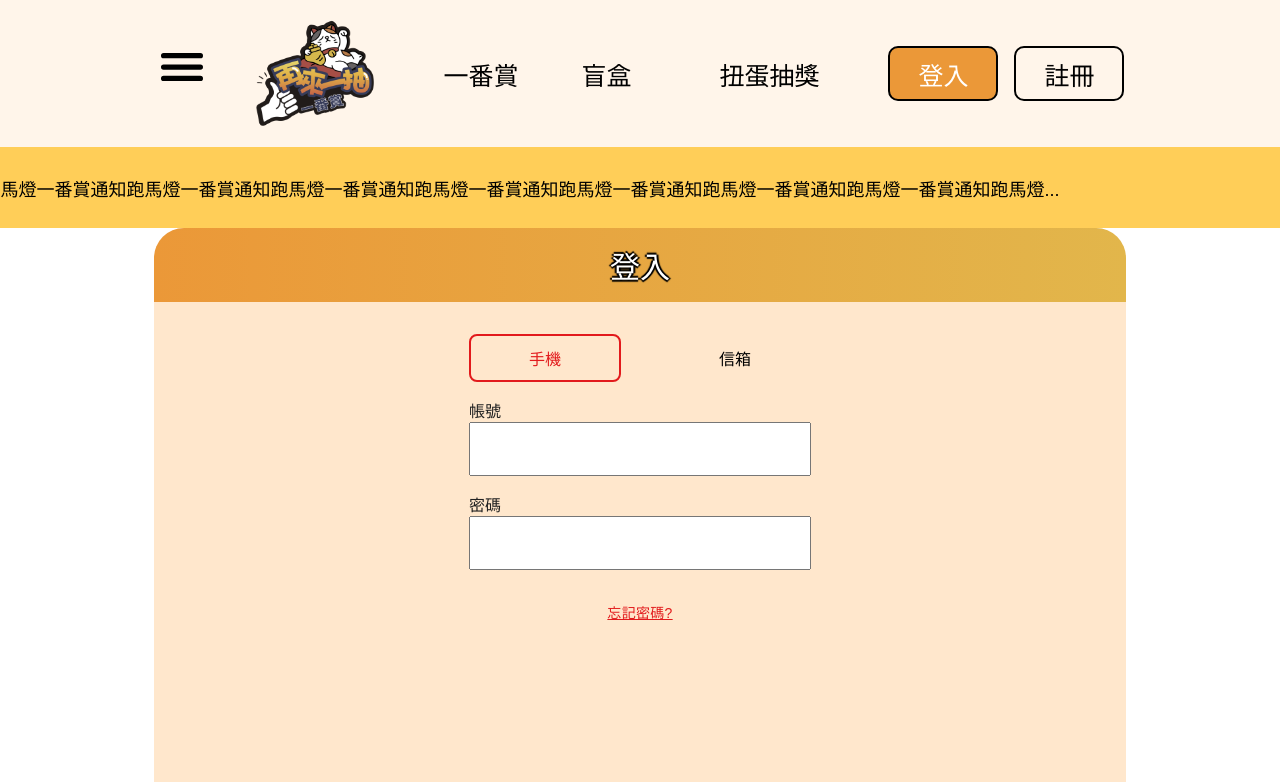
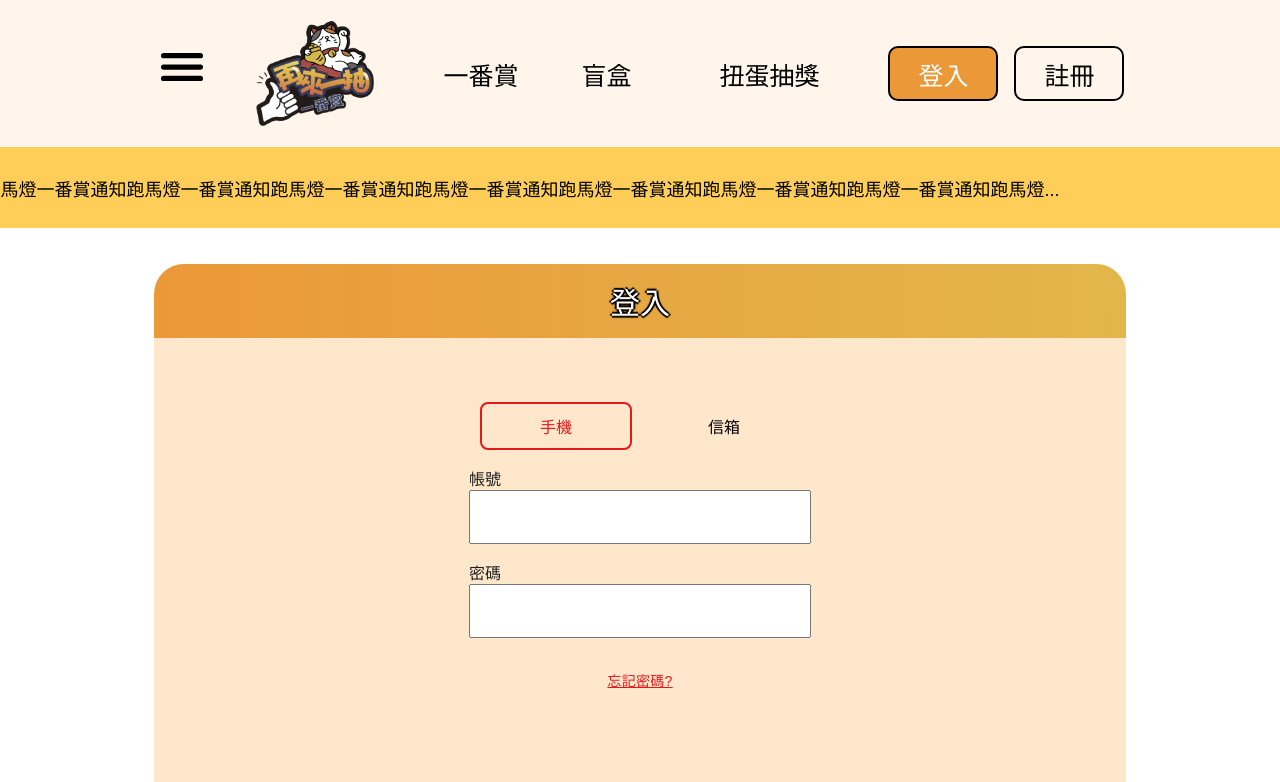
Before and after one commit to smile95137a/oneKuji, a React (Vite) app: page /login in a window 1280 px wide. Shown: the top 782 px of the page. Built offline with nearby package versions, Linux system fonts and the light colour scheme.

Commit message:
no message

```diff
--- a/src/assets/styles/components/_m-card.scss
+++ b/src/assets/styles/components/_m-card.scss
@@ -12,6 +12,12 @@ $root-block-name: '.mcard';
   &--register,
   &--mainpage {
     min-height: 636px;
+  }
+
+  &--login {
+    @include screen(xs) {
+      min-height: 478px;
+    }
   }
 
   &__header {
--- a/src/assets/styles/main.scss
+++ b/src/assets/styles/main.scss
@@ -272,11 +272,17 @@ $letter-spacing-nums: 100;
   width: 100vw;
   &__main {
     width: 100%;
-    min-height: 764px;
+    min-height: 636px;
     height: 100%;
-    padding: 0 12%;
+    padding: 36px 12%;
     @include screen(lg) {
-      padding: 0 4%;
+      padding: 36px 4%;
+    }
+    @include screen(md) {
+      padding: 8px 4%;
+    }
+    @include screen(xs) {
+      min-height: auto;
     }
   }
 }
--- a/src/assets/styles/pages/_login.scss
+++ b/src/assets/styles/pages/_login.scss
@@ -9,21 +9,29 @@ $root-block-name: '.login';
   &__container {
     @include w_h(100%, 100%);
     @include flex(center, null, column);
-    padding: 32px;
+    padding: 64px;
     flex: 1;
+    @include screen(md) {
+      padding: 8px;
+    }
   }
   &__main {
     @include w_h(342px, 100%);
     @include flex(null, null, column);
     flex: 1;
+    @include screen(xs) {
+      @include w_h(100%, 100%);
+      max-width: 340px;
+    }
   }
   &__tab {
     width: 100%;
-    @include flex(center, space-between);
-
+    @include flex(center, center);
+    gap: 16px;
     &-btn {
       @include flex(center, center);
-      width: 152px;
+      width: 100%;
+      max-width: 152px;
       height: 48px;
       border-radius: 8px;
 
```
